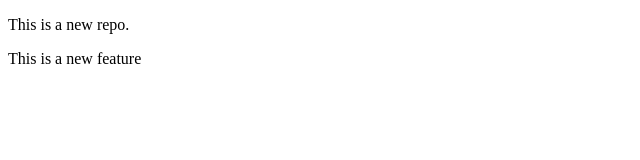
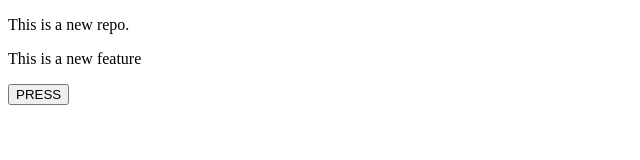
Before and after one commit to Mujtabakhan72/LocalRepo, a plain HTML site: page index.html in a window 1280 px wide. Shown: the whole page, without its empty margins (0-640 px from the left). Drawn offline with Linux system fonts and the light colour scheme.

Commit message:
Add Button

```diff
--- a/index.html
+++ b/index.html
@@ -8,5 +8,6 @@
   <body>
     <p>This is a new repo.</p>
     <p>This is a new feature</p>
+    <button>PRESS</button>
   </body>
 </html>
```
